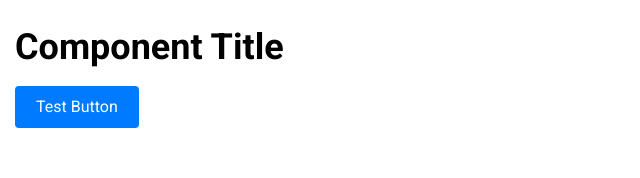
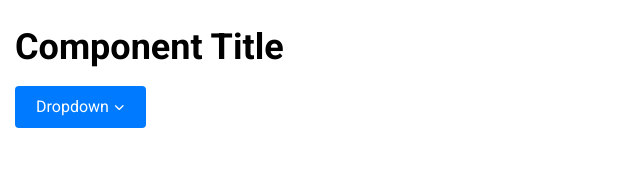
Before and after one commit to twinkle2901-learning/Customized-React-Components, a React (Create React App) app in the folder cr-components/: page / in a window 1280 px wide. Shown: the top 178 px of the page, without its empty margins (0-640 px from the left). Built offline with nearby package versions, Linux system fonts and the light colour scheme.

Commit message:
Dropdown component added (Rev-1)

```diff
--- a/cr-components/src/components/ComponentsCall.tsx
+++ b/cr-components/src/components/ComponentsCall.tsx
@@ -2,6 +2,7 @@ import React from "react";
 
 import CButton from "./buttons/button";
 import CrLayout from "./layout/layout";
+import CDropdown from "./dropdown/dropdown";
 // import CDropdown from "./dropdown/dropdown";
 
 function ComponentsCall() {
@@ -12,7 +13,7 @@ function ComponentsCall() {
                 title="Component Title"
                 body={
                     <>
-                        <CButton label="Test Button" />
+                        <CDropdown />
                     </>
                 }
             />
--- /dev/null
+++ b/cr-components/src/components/dropdown/dropdown.scss
@@ -0,0 +1,3 @@
+.c-dropdown {
+    .c-btn {}
+}
--- /dev/null
+++ b/cr-components/src/components/dropdown/dropdown.tsx
@@ -0,0 +1,35 @@
+import React from "react";
+import "./dropdown.scss";
+import CButton from "../buttons/button";
+import { faArrowDown, faChevronDown } from "@fortawesome/free-solid-svg-icons";
+import { FontAwesomeIcon } from "@fortawesome/react-fontawesome";
+
+function CDropdown() {
+  return (
+    <>
+      <div className="c-dropdown">
+        <CButton icon={<><FontAwesomeIcon icon={faChevronDown} size="2xs" /></>}
+          label="Dropdown"
+        //   className="dropdown-toggle"
+        //   id="dropdownMenuButton"
+        //   data-toggle="dropdown"
+        //   aria-haspopup="true"
+        //   aria-expanded="false"
+        ></CButton>
+        {/* <div className="dropdown-menu" aria-labelledby="dropdownMenuButton">
+          <a className="dropdown-item" href="#">
+            Action
+          </a>
+          <a className="dropdown-item" href="#">
+            Another action
+          </a>
+          <a className="dropdown-item" href="#">
+            Something else here
+          </a>
+        </div> */}
+      </div>
+    </>
+  );
+}
+
+export default CDropdown;
```
